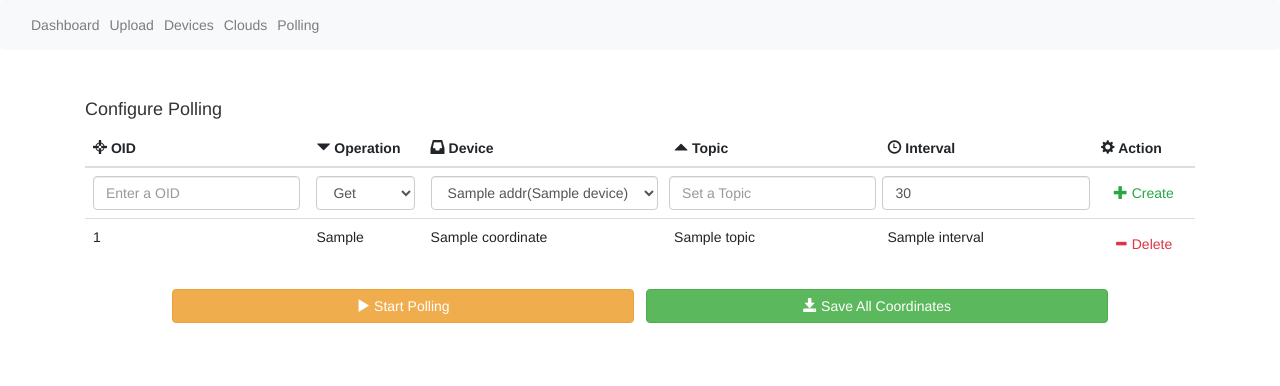
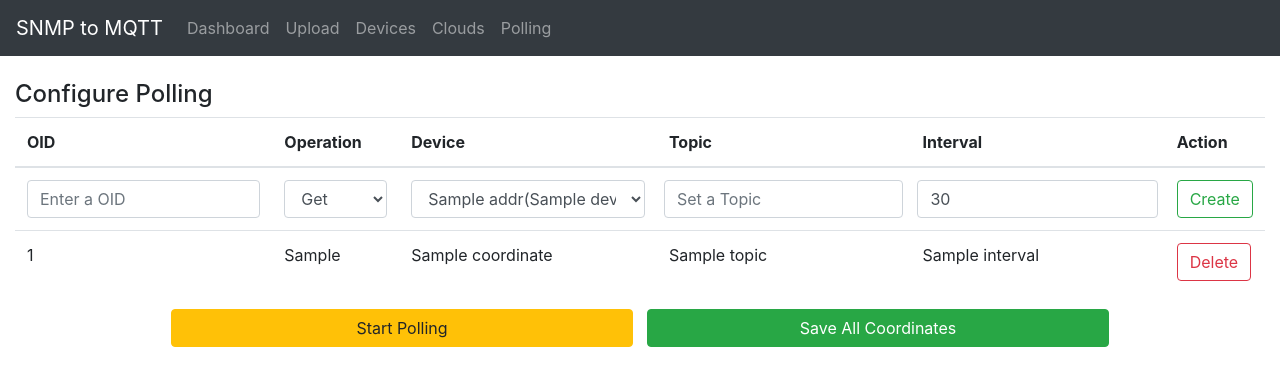
Before and after one commit to jeremyqzt/SNMPtoMqtt, a Flask app: template templates/coordinate.html in a window 1280 px wide. Shown: the top 386 px of the page. Run offline with Flask 2, Linux system fonts and the light colour scheme; the template is opened without the code that fills it: most values are stand-ins (such as "Sample title", 1, 10 or a date in 2020); some libraries are stand-ins or nearby versions.

Commit message:
Removed old bootstrap and glyphicons

```diff
--- a/templates/coordinate.html
+++ b/templates/coordinate.html
@@ -4,41 +4,37 @@
     <!-- Required meta tags -->
     <meta charset="utf-8">
     <meta name="viewport" content="width=device-width, initial-scale=1, shrink-to-fit=no">
+    <link rel="stylesheet" href="https://stackpath.bootstrapcdn.com/bootstrap/4.3.1/css/bootstrap.min.css">
 
-    <link rel="stylesheet" href="https://stackpath.bootstrapcdn.com/bootstrap/4.3.1/css/bootstrap.min.css">
-    <link rel="stylesheet" href="https://maxcdn.bootstrapcdn.com/bootstrap/3.3.7/css/bootstrap.min.css">
 
     <title>Polling</title>
 </head>
+
 <body>
-    <nav class="navbar navbar-expand-lg navbar-light bg-light">
-        <button class="navbar-toggler" type="button" data-toggle="collapse" data-target="#navbarText" aria-controls="navbarText" aria-expanded="false" aria-label="Toggle navigation">
-            <span class="navbar-toggler-icon"></span>
-        </button>
-        <div class="collapse navbar-collapse" id="navbarText">
-            <ul class="navbar-nav mr-auto">
-
-            <a class="nav-link" href="/dash">Dashboard</a>
-            <a class="nav-link" href="/upload">Upload</a>
-            <a class="nav-link" href="/saveDev">Devices</a>
-            <a class="nav-link" href="/saveCloud">Clouds</a>
-            <a class="nav-link" href="/saveCoordinates">Polling</a>
-            </ul>
-        </div>
+    <nav class="navbar navbar-expand-lg navbar-dark bg-dark">
+      <a class="navbar-brand" href="#">SNMP to MQTT</a>
+      <div class="collapse navbar-collapse" id="navbarSupportedContent">
+        <ul class="navbar-nav mr-auto">
+            <li class="nav-item"><a class="nav-link" href="/dash">Dashboard</a></li>
+            <li class="nav-item"><a class="nav-link" href="/upload">Upload</a></li>
+            <li class="nav-item"><a class="nav-link" href="/saveDev">Devices</a></li>
+            <li class="nav-item"><a class="nav-link" href="/saveCloud">Clouds</a></li>
+            <li class="nav-item"><a class="nav-link" href="/saveCoordinates">Polling</a></li>
+        </ul>
+      </div>
     </nav>
-
-    <div class="container">
+    <div class="container-fluid">
         <br />
         <h4>Configure Polling</h4>
         <table class="table">
             <thead>
                 <tr>
-                    <th scope="col"><span class="glyphicon glyphicon-screenshot"></span> OID</th>
-                    <th scope="col"><span class="glyphicon glyphicon-triangle-bottom"></span> Operation</th>
-                    <th scope="col"><span class="glyphicon glyphicon-inbox"></span> Device</th>
-                    <th scope="col"><span class="glyphicon glyphicon-triangle-top"></span> Topic</th>
-                    <th scope="col"><span class="glyphicon glyphicon-time"></span> Interval</th>
-                    <th scope="col"><span class="glyphicon glyphicon-cog"></span> Action</th>
+                    <th scope="col">OID</th>
+                    <th scope="col">Operation</th>
+                    <th scope="col">Device</th>
+                    <th scope="col">Topic</th>
+                    <th scope="col">Interval</th>
+                    <th scope="col">Action</th>
 
                 </tr>
             </thead>
@@ -60,7 +56,7 @@
                     </td>
                     <td> <div class="form-row align-items-center"><input type="text" id="topic" class="form-control" placeholder="Set a Topic"></div></td>
                     <td> <div class="form-row align-items-center"><input type="text" id="interval" class="form-control" value="30"></div></td>
-                    <th><button type="button" id="addDev" class="btn btn-outline-success"> <span class="glyphicon glyphicon-plus"></span>  Create</button></th>
+                    <th><button type="button" id="addDev" class="btn btn-outline-success"> Create</button></th>
 
                 </tr>
 
@@ -71,7 +67,7 @@
                     <td> {{ y.devName }}</td>
                     <td> {{ y.topic }}</td>
                     <td> {{ y.interval }}</td>
-                    <td><button onclick="deleteMe(this)" class="btn btn-outline-danger" type="button"> <span class="glyphicon glyphicon-minus"></span>  Delete</button></td>
+                    <td><button onclick="deleteMe(this)" class="btn btn-outline-danger" type="button"> Delete</button></td>
 
                 </tr>
                 {% endfor %}
@@ -84,9 +80,9 @@
     <div class="container">
         <div class="row">
             <div class="col text-center">
-                <button type="button" class="btn btn-warning float-center col-5" id="polling"><span class="glyphicon glyphicon-play"></span> Start Polling</button>
+                <button type="button" class="btn btn-warning float-center col-5" id="polling"> Start Polling</button>
                 &nbsp;
-                <button type="button" class="btn btn-success float-center col-5" id="saveCfg"> <span class="glyphicon glyphicon-save"></span> Save All Coordinates</button>
+                <button type="button" class="btn btn-success float-center col-5" id="saveCfg"> Save All Coordinates</button>
             </div>
         </div>
     </div>
@@ -105,10 +101,7 @@
         </div>
     </div>
 
-    <!-- Optional JavaScript -->
-    <!-- jQuery first, then Popper.js, then Bootstrap JS -->
     <script src="https://code.jquery.com/jquery-3.3.1.min.js"></script>
-    <script src="https://cdnjs.cloudflare.com/ajax/libs/popper.js/1.14.7/umd/popper.min.js"></script>
     <script src="https://stackpath.bootstrapcdn.com/bootstrap/4.3.1/js/bootstrap.min.js"></script>
 
     <script>
@@ -241,7 +234,7 @@
                 return;
             }
 
-            table.append('<tr><td>' + OID + '</td><td>' + oper + ' </td><td>' + ip + ' </td><td>' + topic + '</td><td>' + interval + '</td><td><button onclick="deleteMe(this)" class="btn btn-outline-danger" type="button">   <span class="glyphicon glyphicon-minus"></span>  Delete</button></td></tr>');
+            table.append('<tr><td>' + OID + '</td><td>' + oper + ' </td><td>' + ip + ' </td><td>' + topic + '</td><td>' + interval + '</td><td><button onclick="deleteMe(this)" class="btn btn-outline-danger" type="button"> Delete</button></td></tr>');
             $("#saveCfg").addClass("btn-outline-warning");
             $("#saveCfg").removeClass("btn-success");
 
```
